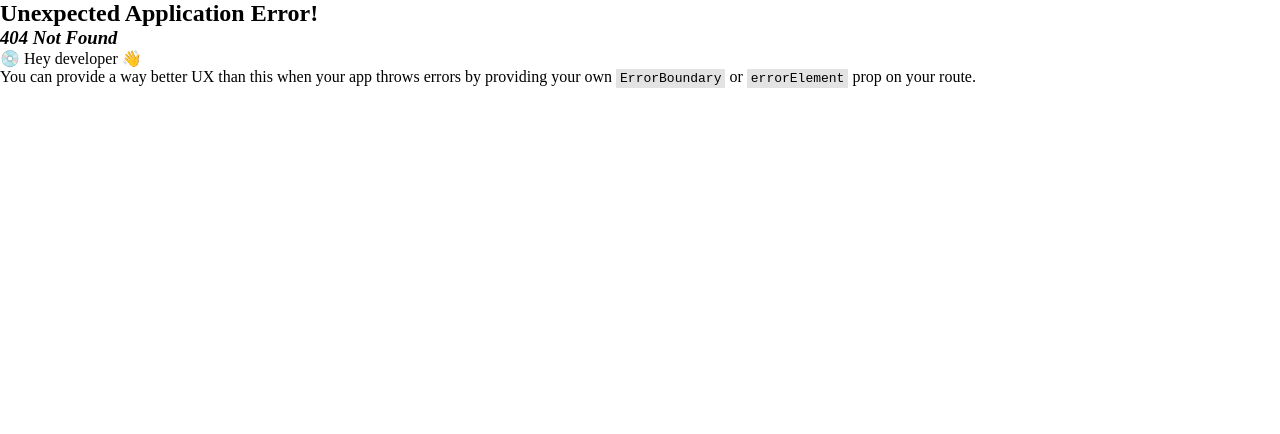
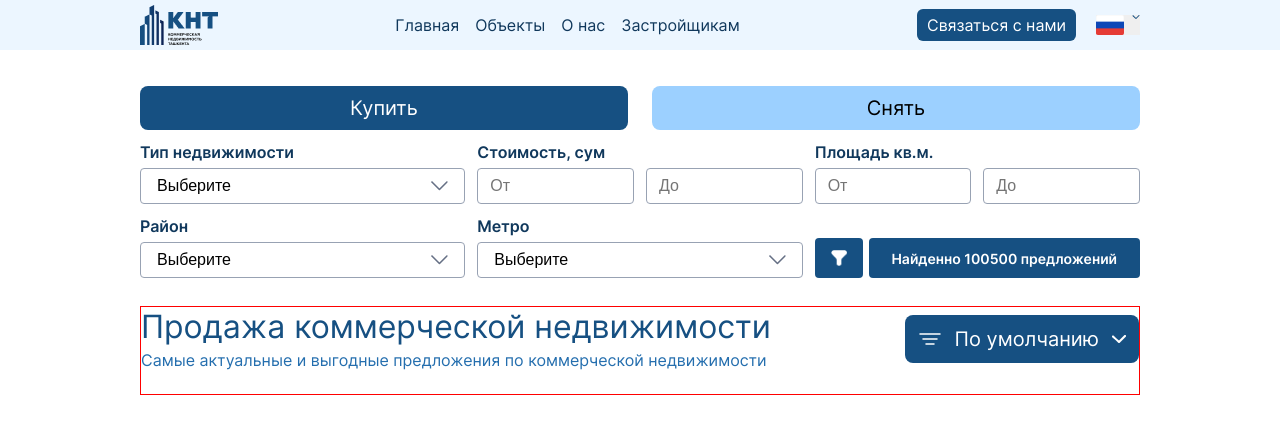
Before and after one commit to Mohammadxoja2005/knt, a React (Vite) app: page /objects in a window 1280 px wide. Before the commit this address had no page. Shown: the top 434 px of the page. Built offline with nearby package versions, Linux system fonts and the light colour scheme.

Commit message:
added object page and it's header and filter

```diff
--- /dev/null
+++ b/src/pages/objects/Objects.tsx
@@ -0,0 +1,21 @@
+import { FC } from 'react'
+// components
+import Header from '../../layouts/header/Header'
+import Filter from '../../layouts/filter/Filter'
+import Market from './components/market/Market'
+
+import Footer from '../../layouts/footer/Footer'
+
+const Objects: FC = () => {
+    return (
+        <>
+            <Header />
+            <br />
+            <br />
+            <Filter />
+            <Market />
+        </>
+    )
+}
+
+export default Objects
--- /dev/null
+++ b/src/pages/objects/components/market/Market.tsx
@@ -0,0 +1,35 @@
+import { FC } from 'react'
+import styles from "./index.module.scss";
+// icons
+import DEFAULT from "../../../../assets/icons/default.svg"
+import DEFAULTDOWN from "../../../../assets/icons/defaultdown.png"
+// components
+import MarketList from './marketlist/MarketList';
+
+const Market: FC = () => {
+    return (
+        <section className={styles.market}>
+            <div className={styles.container}>
+
+                <div className={styles.market_info}>
+
+                    <div className={styles.market_title_con}>
+                        <h1 className={styles.market_title}>Продажа коммерческой недвижимости</h1>
+                        <h3 className={styles.market_des}>Самые актуальные и выгодные предложения по коммерческой недвижимости</h3>
+                    </div>
+
+                    <div className={styles.market_sort_btn}>
+                        <img src={DEFAULT} alt="" />
+                        <p className={styles.market_sort_text}>По умолчанию</p>
+                        <img src={DEFAULTDOWN} alt="" />
+                    </div>
+                </div>
+
+                <MarketList />
+                <div></div>
+            </div>
+        </section>
+    )
+}
+
+export default Market
--- /dev/null
+++ b/src/pages/objects/components/market/index.module.scss
@@ -0,0 +1,47 @@
+.container {
+  max-width: 1000px;
+  margin: auto;
+  border: 1px solid red;
+  font-family: inter-regular;
+}
+
+.market_info {
+  display: flex;
+  justify-content: space-between;
+  align-items: center;
+  margin-bottom: 24px;
+}
+
+.market_title_con {
+  display: flex;
+  flex-direction: column;
+  gap: 4px;
+}
+
+.market_title {
+  font-size: 32px;
+  color: #165082;
+  font-weight: 400;
+}
+
+.market_des {
+  font-size: 16px;
+  font-weight: 300;
+  color: #246eae;
+}
+
+.market_sort_btn {
+  display: flex;
+  align-items: center;
+  background-color: #165082;
+  padding: 12px 13px;
+  border-radius: 8px;
+  gap: 13px;
+  cursor: pointer;
+}
+
+.market_sort_text {
+  font-size: 20px;
+  color: white;
+  pointer-events: none;
+}
--- /dev/null
+++ b/src/pages/objects/components/market/marketlist/MarketList.tsx
@@ -0,0 +1,12 @@
+import { FC } from 'react'
+import styles from "./index.module.scss";
+
+const MarketList: FC = () => {
+    return (
+        <div className={styles.list}>
+
+        </div>
+    )
+}
+
+export default MarketList
--- a/src/routes/routes.tsx
+++ b/src/routes/routes.tsx
@@ -1,10 +1,15 @@
 import { createBrowserRouter } from "react-router-dom";
 // pages
 import Home from "../pages/home/Home";
+import Objects from "../pages/objects/Objects";
 
 export const routes = createBrowserRouter([
     {
         path: "/",
         element: <Home />
+    },
+    {
+        path: "/objects",
+        element: <Objects />
     }
 ])
```
Also changed, not shown: src/assets/icons/default.svg (added), src/assets/icons/defaultdown.png (added), src/pages/objects/components/market/marketlist/index.module.scss (added).
